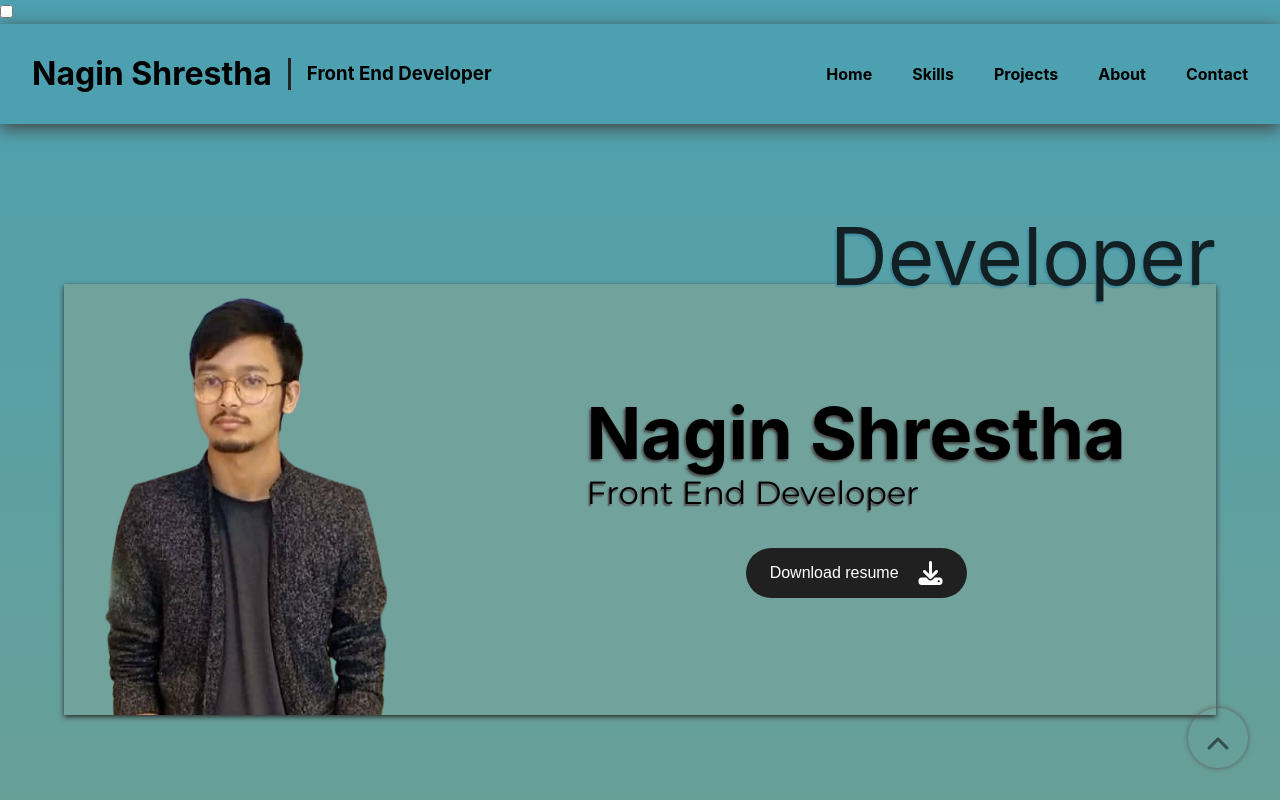
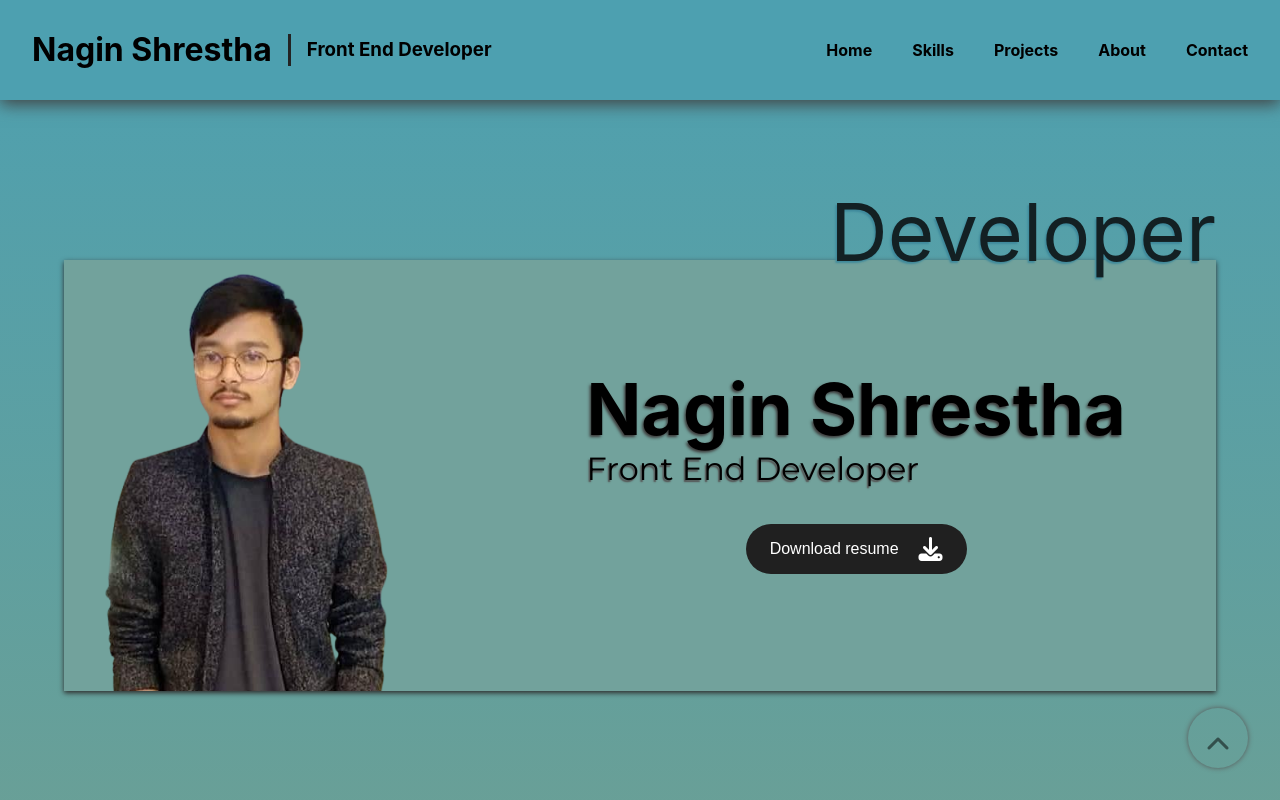
Before and after one commit to naginshrestha/NaginPortfolio, a React (Create React App) app: page / in a window 1280 px wide. Shown: the top 800 px of the page. Built offline with nearby package versions, Linux system fonts and the light colour scheme.

Commit message:
bugs fixing

```diff
--- a/src/Components/DarkMode/DarkMode.js
+++ b/src/Components/DarkMode/DarkMode.js
@@ -4,9 +4,9 @@ import '../DarkMode/DarkMode'
 const DarkMode = () => {
   return (
     <>
-      <input type="checkbox" id="darkMode" className="dark-mode-checkbox" />
+      {/* <input type="checkbox" id="darkMode" className="dark-mode-checkbox" />
       <label htmlFor="darkMode">
-    </label>
+    </label> */}
     </>
   )
 }
```
